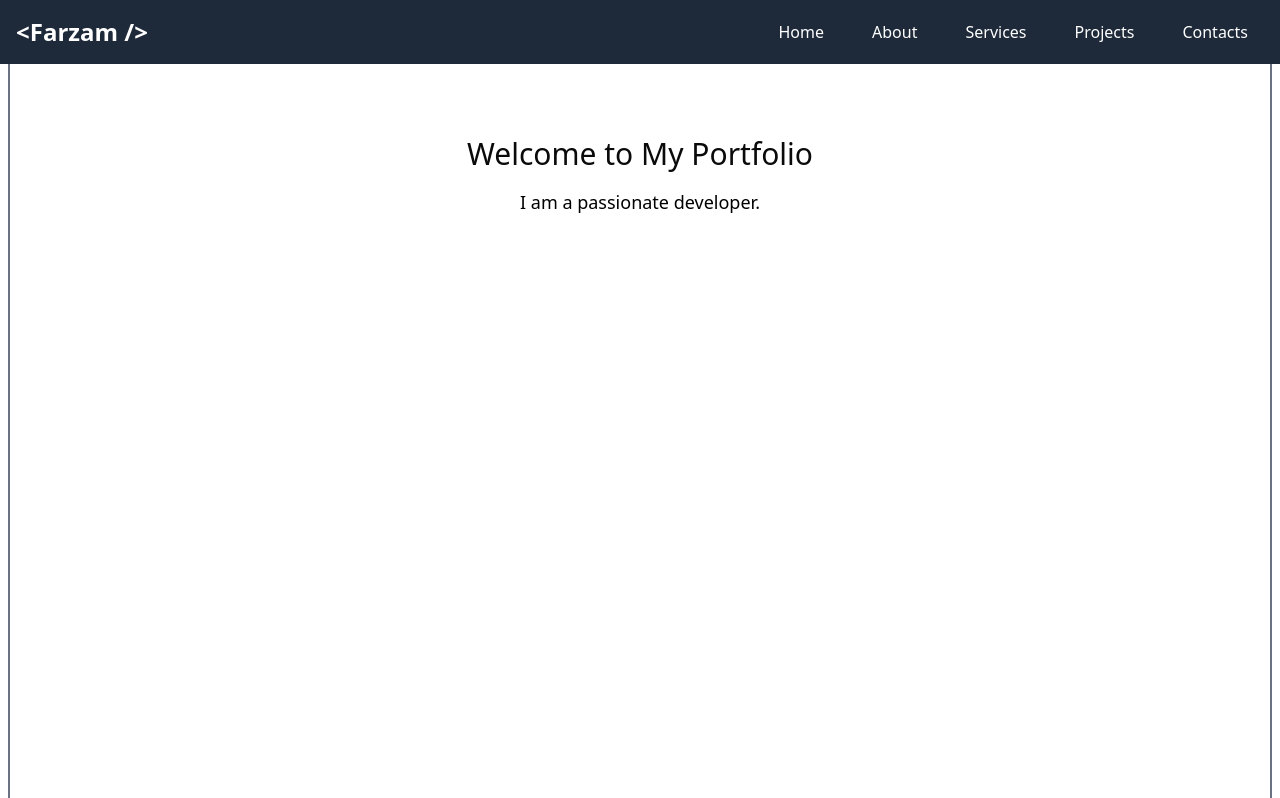
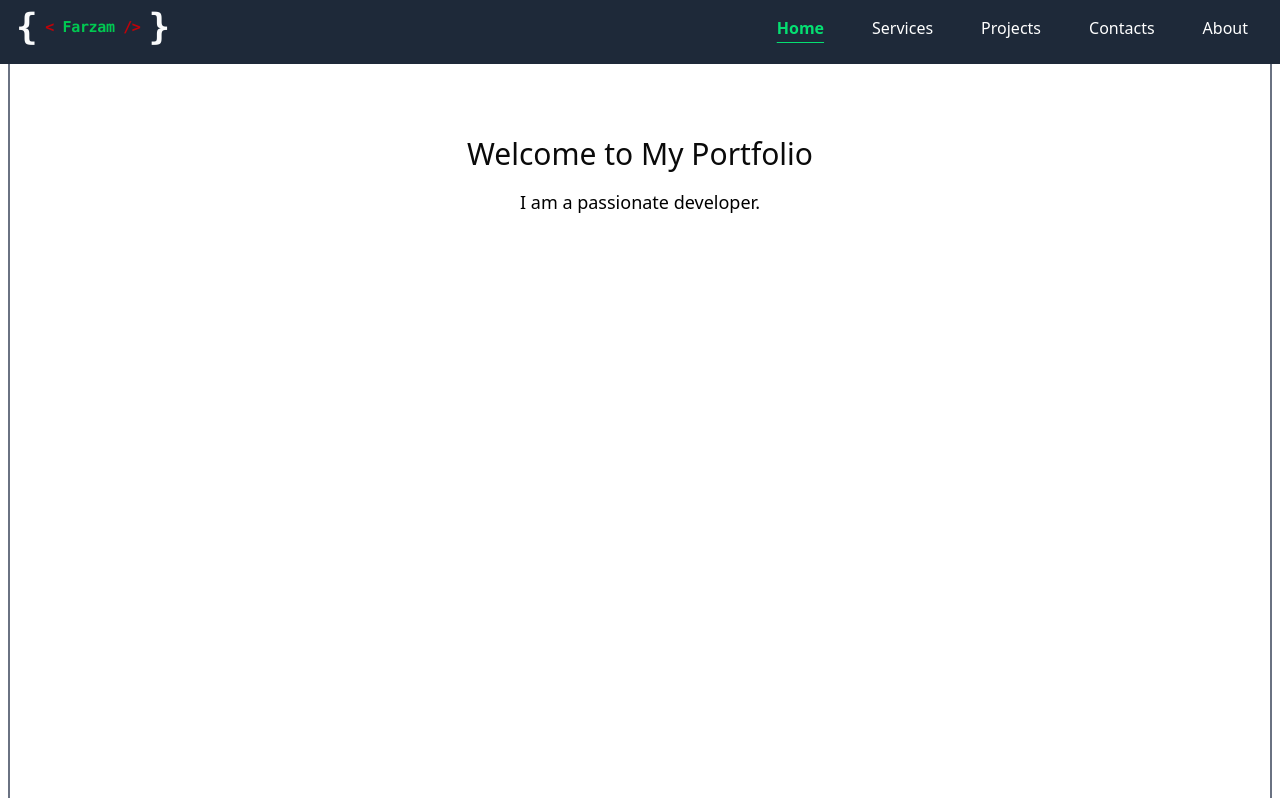
Before and after one commit to farzam313/PortFolio, a React (Vite) app: page / in a window 1280 px wide. Shown: the top 798 px of the page. Built offline with nearby package versions, Linux system fonts and the light colour scheme.

Commit message:
Smooth scrolling, Active section added.

```diff
--- a/index.html
+++ b/index.html
@@ -3,9 +3,9 @@
 
 <head>
   <meta charset="UTF-8" />
-  <link rel="icon" type="image/svg+xml" href="OIP.jpeg" />
+  <link rel="icon" type="image/svg+xml" href="AF.jpeg" />
   <meta name="viewport" content="width=device-width, initial-scale=1.0" />
-  <title>Port Folio</title>
+  <title>Aliyawar Farzam</title>
 </head>
 
 <body>
--- a/package.json
+++ b/package.json
@@ -11,6 +11,7 @@
   },
   "dependencies": {
     "@tailwindcss/vite": "^4.1.5",
+    "prop-types": "^15.8.1",
     "react": "^19.0.0",
     "react-dom": "^19.0.0",
     "react-icons": "^5.5.0",
--- a/src/App.jsx
+++ b/src/App.jsx
@@ -7,33 +7,34 @@ import Projects from "./components/Sections/Projects";
 import Section from "./layout/Section";
 import Header from "./layout/Header";
 import SectionSeprator from "./layout/SectionSeprator";
+import DeveloperLogo from "./layout/DeveloperLogo";
 
 function App() {
   return (
     <>
       <Header />
-      <Section id="home">
+      <Section id="home" className="snap-start h-screen">
         <Hero />
       </Section>
       <SectionSeprator />
-      <Section id="services">
+      <Section id="services" className="snap-start h-screen">
         <Services />
       </Section>
       <SectionSeprator />
-      <Section id="projects">
+      <Section id="projects" className="snap-start h-screen">
         <Projects />
       </Section>
       <SectionSeprator />
-      <Section id="about">
-        <About />
+
+      <Section id="contacts" className="snap-start h-screen">
+        <Contacts />
       </Section>
       <SectionSeprator />
-      <Section id="contacts">
-        <Contacts />
+      <Section id="about" className="snap-start h-screen">
+        <About />
       </Section>
       <SectionSeprator />
     </>
   );
 }
-
 export default App;
--- a/src/assets/svg/FarzamClipText.jsx
+++ /dev/null
@@ -1,53 +0,0 @@
-const FarzamClipText = ({ className = "", width = 400, height = 100 }) => {
-  return (
-    <svg
-      className={className}
-      width={width}
-      height={height}
-      viewBox="0 0 400 100"
-      xmlns="http://www.w3.org/2000/svg"
-    >
-      <defs>
-        <clipPath id="farzam-clip">
-          <text
-            x="10"
-            y="60"
-            fontFamily="monospace"
-            fontSize="48"
-            fontWeight="bold"
-          >
-            {"<Farzam />"}
-          </text>
-        </clipPath>
-
-        <linearGradient id="farzam-gradient" x1="0" x2="1" y1="0" y2="0">
-          <stop offset="0%" stopColor="#00f" />
-          <stop offset="100%" stopColor="#0ff" />
-        </linearGradient>
-      </defs>
-
-      <rect
-        width="100%"
-        height="100%"
-        fill="url(#farzam-gradient)"
-        clipPath="url(#farzam-clip)"
-      />
-
-      {/* Optional stroke for visual effect */}
-      <text
-        x="10"
-        y="60"
-        fontFamily="monospace"
-        fontSize="48"
-        fontWeight="bold"
-        fill="none"
-        stroke="#fff"
-        strokeWidth="1"
-      >
-        {"<Farzam />"}
-      </text>
-    </svg>
-  );
-};
-
-export default FarzamClipText;
--- a/src/assets/svg/SectionSvg.jsx
+++ /dev/null
@@ -1,21 +0,0 @@
-import PlusSvg from "./PlusSvg";
-
-const SectionSvg = ({ crossesOffset }) => {
-  return (
-    <>
-      <PlusSvg
-        className={`hidden absolute -top-[0.3125rem] left-[1.5625rem] ${
-          crossesOffset && crossesOffset
-        } pointer-events-none lg:block xl:left-[2.1875rem]`}
-      />
-
-      <PlusSvg
-        className={`hidden absolute  -top-[0.3125rem] right-[1.5625rem] ${
-          crossesOffset && crossesOffset
-        } pointer-events-none lg:block xl:right-[2.1875rem]`}
-      />
-    </>
-  );
-};
-
-export default SectionSvg;
--- a/src/components/Sections/About.jsx
+++ b/src/components/Sections/About.jsx
@@ -1,9 +1,9 @@
 import React from "react";
-import FarzamClipText from "../../assets/svg/FarzamClipText";
 
 const About = () => {
   return (
     <div className="text-center  my-10">
+      <h2>About ME</h2>
       <p className="mt-4 text-lg">I am a passionate UI/UX developer.</p>
       {/* <FarzamClipText className="mx-auto" /> */}
     </div>
--- /dev/null
+++ b/src/layout/DeveloperLogo.jsx
@@ -0,0 +1,21 @@
+import React from "react";
+
+const DeveloperLogo = () => {
+  return (
+    <div className="flex items-center justify-center  rounded-2xl  ">
+      <div className="text-center font-mono">
+        <div className="flex items-center justify-center text-[15px] font-bold text-blue-900 tracking-tight ">
+          <span className="text-4xl text-gray-50">{"{"}</span>
+          <span className="mx-2">
+            <span className="text-red-700">&lt;</span>
+            <span className="text-green-500"> Farzam</span>
+            <span className="text-red-700"> /&gt;</span>
+          </span>
+          <span className="text-4xl text-gray-50">{"}"}</span>
+        </div>
+      </div>
+    </div>
+  );
+};
+
+export default DeveloperLogo;
--- a/src/layout/Header.jsx
+++ b/src/layout/Header.jsx
@@ -1,45 +1,26 @@
 import React from "react";
 import { useState } from "react";
 import { FiMenu, FiX } from "react-icons/fi";
-
-const navItems = [
-  { id: "home", label: "Home" },
-  { id: "about", label: "About" },
-  { id: "services", label: "Services" },
-  { id: "projects", label: "Projects" },
-  { id: "contacts", label: "Contacts" },
-];
+import DeveloperLogo from "./DeveloperLogo";
+import NavBar from "./Navbar";
 
 const Header = () => {
   const [isOpen, setIsOpen] = useState(false);
 
   const ToggleMenu = () => (
-    <div className="bg-gray-800 px-4 py-2 rounded-full hover:bg-gray-700 transition duration-100 ease-in-out">
-      <button onClick={() => setIsOpen(!isOpen)}>
+    <button onClick={() => setIsOpen(!isOpen)}>
+      <div className="bg-gray-800 px-4 py-2 rounded-full hover:bg-gray-700 transition duration-100 ease-in-out">
         {isOpen ? <FiX size={24} /> : <FiMenu size={24} />}
-      </button>
-    </div>
+      </div>
+    </button>
   );
 
   const Icon = () => (
-    <div className="block items-center justify-between h-full w-full py-4 px-4">
-      <a className="font-bold text-2xl  " href="#home">
-        {"<Farzam />"}
-      </a>
-    </div>
-  );
-  const NavBar = ({ className = " " }) => (
-    <nav className={`flex  items-center  justify-center  h-full  ${className}`}>
-      {navItems.map((item) => (
-        <a
-          href={`#${item.id}`}
-          className="flex w-full h-full justify-center py-4  hover:bg-gray-600 rounded-2xl transition duration-500 ease-in-out"
-          onClick={() => setIsOpen(false)}
-        >
-          <div className="flex py-1 px-4 justify-center ">{item.label}</div>
-        </a>
-      ))}
-    </nav>
+    <a href="#home">
+      <div className="block items-center justify-between h-[50px]   px-4">
+        <DeveloperLogo />
+      </div>
+    </a>
   );
 
   return (
@@ -53,14 +34,14 @@ const Header = () => {
       </header>
 
       <header className="md:hidden fixed flex-col top-0 left-0 w-full  text-white z-50 shadow-md">
-        <div className="flex items-center bg-gray-800 justify-between w-full py-4 mb-[0.5px]">
+        <div className="flex items-center bg-gray-800 justify-between w-full py-4 mb-[0.9px]">
           <Icon />
           <ToggleMenu />
         </div>
         <div>
           {isOpen && (
             <div className="flex flex-col items-center justify-center w-full  bg-gray-800 h-[90vh] py-30">
-              <NavBar className="flex-col w-full " />
+              <NavBar setIsOpen={setIsOpen} className="flex-col w-full py-5 " />
             </div>
           )}
         </div>
--- /dev/null
+++ b/src/layout/Navbar.jsx
@@ -0,0 +1,58 @@
+import React, { useEffect, useState } from "react";
+
+const Navbar = ({ className, setIsOpen }) => {
+  const navItems = [
+    { id: "home", label: "Home" },
+
+    { id: "services", label: "Services" },
+    { id: "projects", label: "Projects" },
+    { id: "contacts", label: "Contacts" },
+    { id: "about", label: "About" },
+  ];
+
+  const [activeSection, setActiveSection] = useState("home");
+
+  useEffect(() => {
+    const handleScroll = () => {
+      const scrollY = window.scrollY;
+
+      for (let item of navItems) {
+        const section = document.getElementById(item.id);
+        if (section) {
+          const offsetTop = section.offsetTop - 100;
+          const offsetBottom = offsetTop + section.offsetHeight;
+          if (scrollY >= offsetTop && scrollY < offsetBottom) {
+            setActiveSection(item.id);
+          }
+        }
+      }
+    };
+
+    window.addEventListener("scroll", handleScroll);
+    handleScroll();
+
+    return () => window.removeEventListener("scroll", handleScroll);
+  }, []);
+
+  return (
+    <nav className={`flex items-center justify-center h-full ${className}`}>
+      {navItems.map((item) => (
+        <a
+          key={item.id}
+          href={`#${item.id}`}
+          onClick={() => setIsOpen(false)}
+          className={`flex w-full h-full justify-center py-4 px-4 rounded-2xl transition duration-300 ease-in-out
+            ${
+              activeSection === item.id
+                ? "underline underline-offset-8 text-green-400 font-bold"
+                : "hover:bg-gray-600 hover:text-blue-300"
+            }`}
+        >
+          <div>{item.label}</div>
+        </a>
+      ))}
+    </nav>
+  );
+};
+
+export default Navbar;
```
Also changed, not shown: src/layout/Section.jsx (+0 -16 lines), public/AF.png (added), 1 other file (tests, documents, lock files or other folders).
